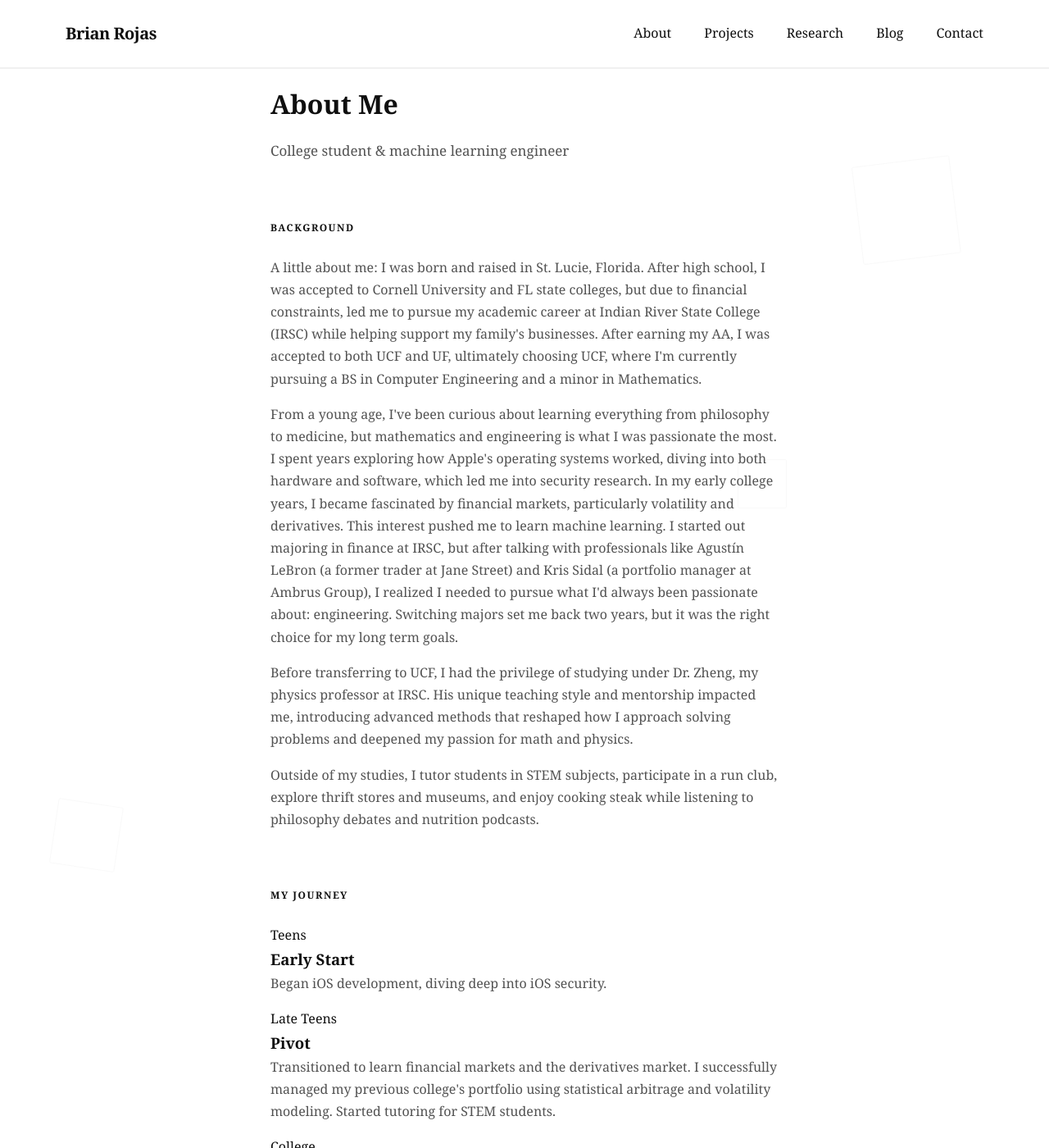
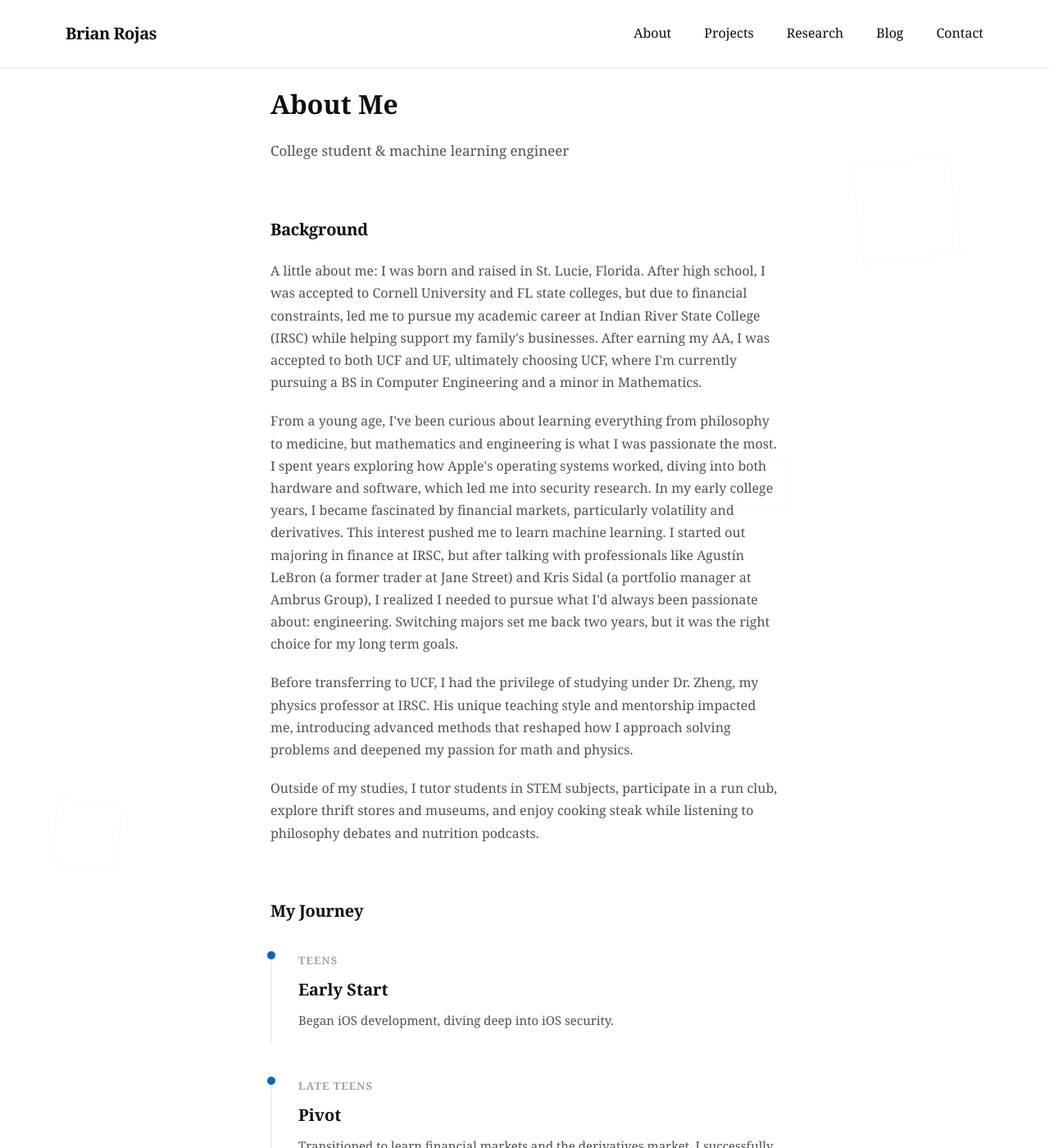
Before and after one commit to brianrojrc/brianrojrc.github.io, a Jekyll site: the page built from about.md, in a window 1280 px wide and 1400 px high. Shown: the whole window at 82% size. Built offline with Jekyll 4.4.1, drawn with Linux system fonts in a browser that asks for light colours.

Commit message:
Update style.scss

```diff
--- a/assets/css/style.scss
+++ b/assets/css/style.scss
@@ -728,4 +728,97 @@ strong {
     .interests-list {
         grid-template-columns: 1fr;
     }
+
+    .timeline-item h3 {
+        font-size: 18px;
+    }
 }
+
+/* About Page Styles */
+.about-content {
+    margin-bottom: 64px;
+}
+
+.about-content h2 {
+    font-size: 20px;
+    font-weight: 600;
+    margin-bottom: 20px;
+    color: var(--text-primary);
+    text-transform: none;
+    letter-spacing: -0.3px;
+}
+
+.about-content p {
+    font-size: 16px;
+    line-height: 1.7;
+    color: var(--text-secondary);
+    margin-bottom: 20px;
+}
+
+.journey-section {
+    margin-bottom: 64px;
+}
+
+.journey-section h2 {
+    font-size: 20px;
+    font-weight: 600;
+    margin-bottom: 32px;
+    color: var(--text-primary);
+    text-transform: none;
+    letter-spacing: -0.3px;
+}
+
+.timeline-container {
+    display: flex;
+    flex-direction: column;
+    gap: 40px;
+}
+
+.timeline-item {
+    padding-left: 32px;
+    border-left: 2px solid var(--border-color);
+    position: relative;
+    transition: all 0.3s ease;
+}
+
+.timeline-item::before {
+    content: '';
+    position: absolute;
+    left: -6px;
+    top: 0;
+    width: 10px;
+    height: 10px;
+    background: var(--accent-color);
+    border-radius: 50%;
+    transition: all 0.3s ease;
+}
+
+.timeline-item:hover {
+    border-left-color: var(--accent-color);
+}
+
+.timeline-item:hover::before {
+    transform: scale(1.3);
+}
+
+.timeline-year {
+    font-size: 13px;
+    color: var(--text-tertiary);
+    font-weight: 600;
+    text-transform: uppercase;
+    letter-spacing: 1px;
+    margin-bottom: 8px;
+}
+
+.timeline-item h3 {
+    font-size: 20px;
+    font-weight: 600;
+    color: var(--text-primary);
+    margin-bottom: 8px;
+}
+
+.timeline-item p {
+    font-size: 15px;
+    line-height: 1.7;
+    color: var(--text-secondary);
+}
```
